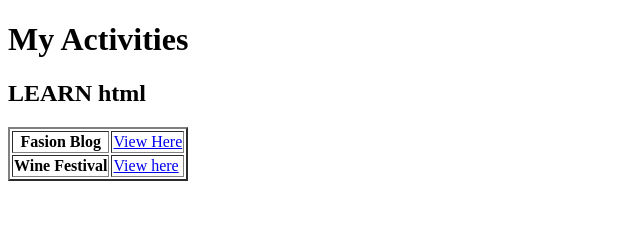
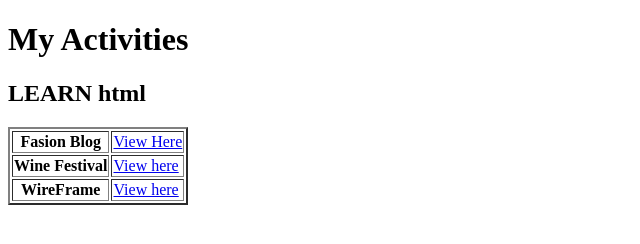
Before and after one commit to JayrieL24/Jayriel24, a plain HTML site: page index.html in a window 1280 px wide. Shown: the whole page, without its empty margins (0-640 px from the left). Drawn offline with Linux system fonts and the light colour scheme.

Commit message:
Update index.html

```diff
--- a/index.html
+++ b/index.html
@@ -18,6 +18,10 @@
        <td> <a href= "./winefestival.html"> View here </a> </td>
 
    </tr>
+      <tr>
+         <th> WireFrame </th>
+          <td><a href="https://www.figma.com/file/bq0O2RdH8ue15mZvAOl8re/Wireframe?type=design&node-id=0%3A1&mode=design&t=jzUKIhusV5YsSGIA-1"> View here </a></td>
+      </tr>
 
   </table>
 
```
